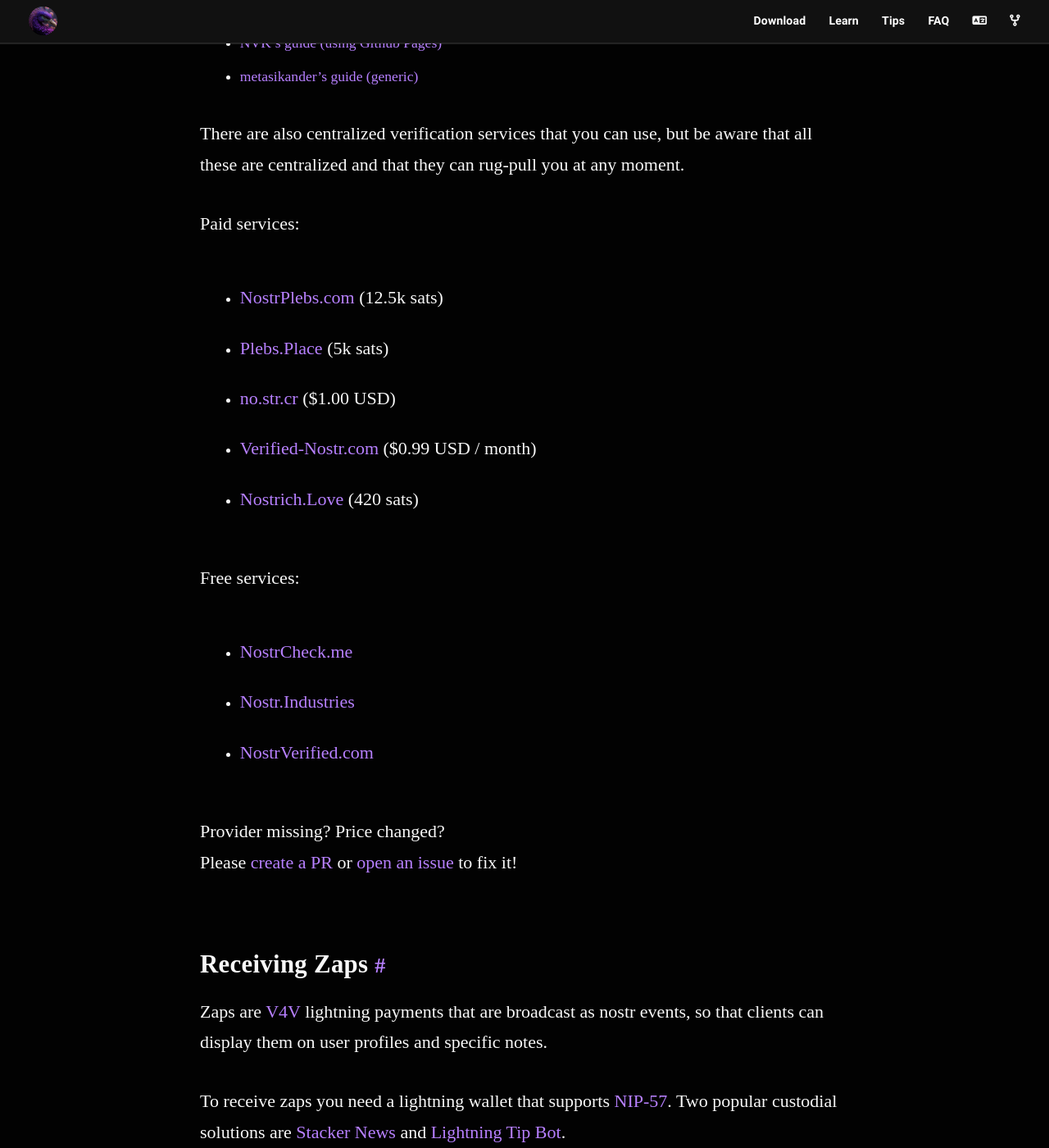
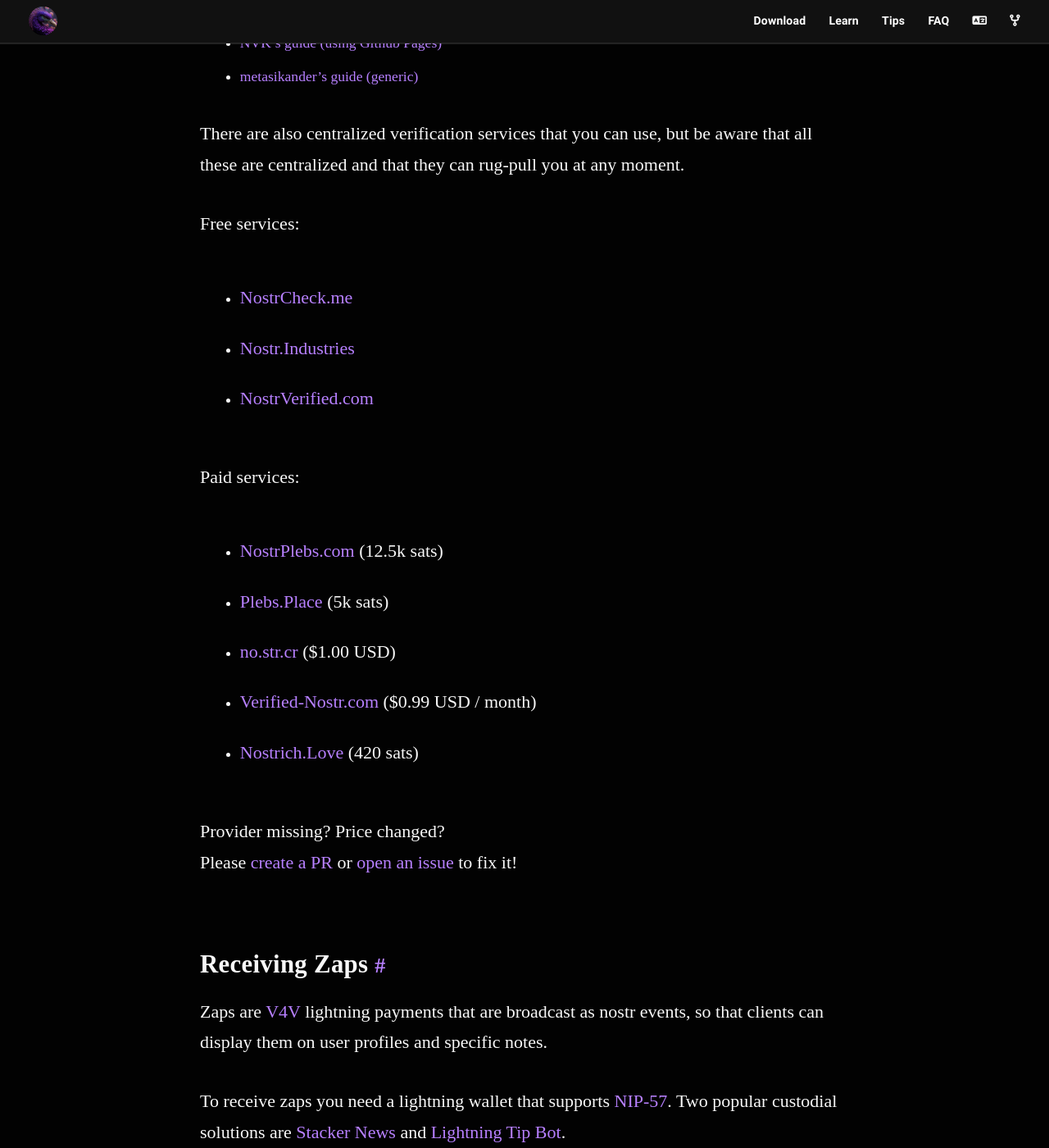
Before and after one commit to nostr-resources/nostr-resources.github.io, a Jekyll site: the page built from index.md, in a window 1280 px wide and 1400 px high, scrolled down 8011 px. Shown: the whole window at 82% size. Built offline with Jekyll 4.4.1, drawn with Linux system fonts in a browser that asks for light colours; some web fonts are replaced.

Commit message:
Re-order provider lists

```diff
--- a/index.md
+++ b/index.md
@@ -234,16 +234,16 @@ useful info:
 There are also centralized verification services that you can use, but be aware
 that all these are centralized and that they can rug-pull you at any moment.
 
+Free services:
+
+{% for provider in site.data.nip05providers %}{% if provider.price %}{% continue %}{% endif %}
+- [{{ provider.name }}]({{ provider.link }})
+{% endfor %}
+
 Paid services:
 
 {% for provider in site.data.nip05providers %}{% unless provider.price %}{% continue %}{% endunless %}
 - [{{ provider.name }}]({{ provider.link }}) ({{ provider.price }})
-{% endfor %}
-
-Free services:
-
-{% for provider in site.data.nip05providers %}{% if provider.price %}{% continue %}{% endif %}
-- [{{ provider.name }}]({{ provider.link }})
 {% endfor %}
 
 Provider missing? Price changed? \\
```
